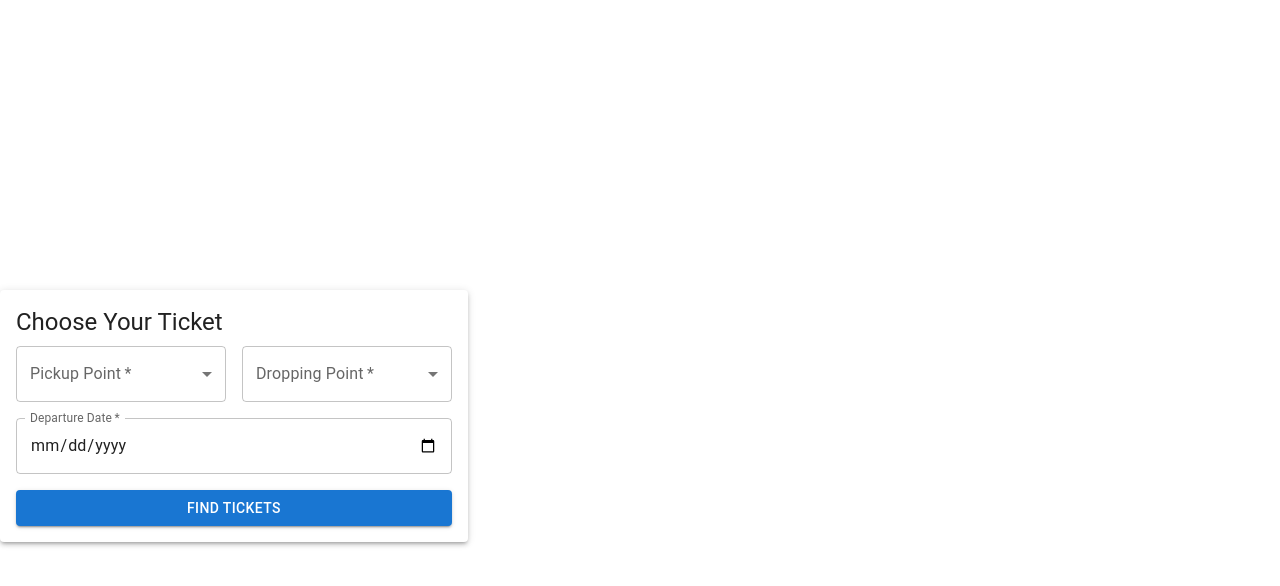
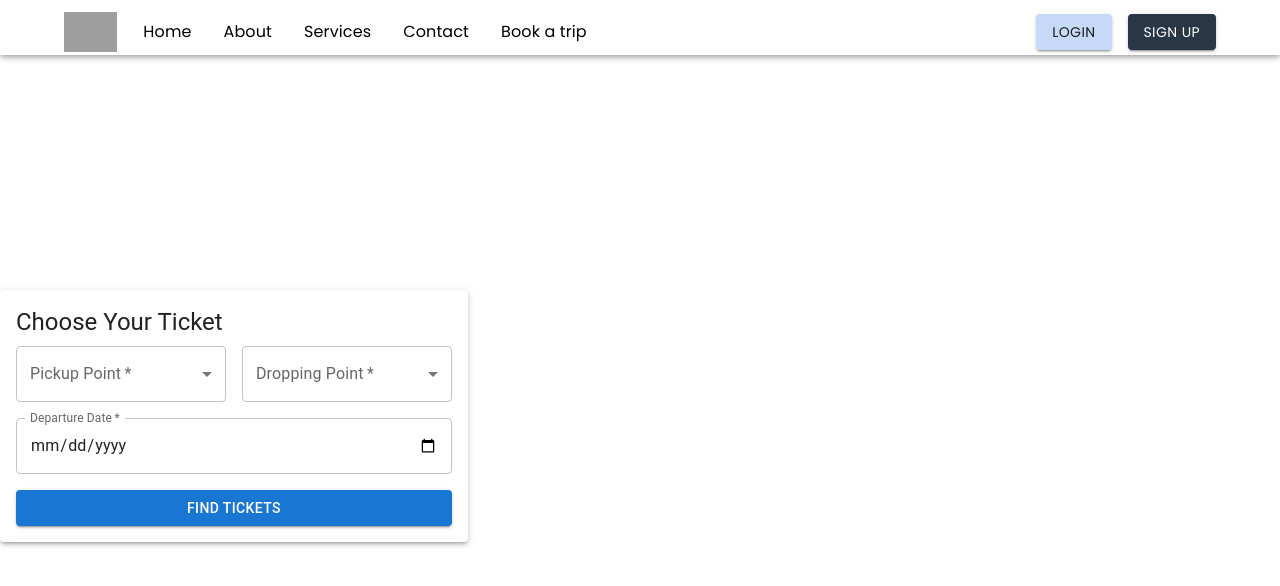
Before and after one commit to DisaraMethmali/GoRoute, a React (Vite) app in the folder bus-booking-system/: page /book in a window 1280 px wide. Shown: the top 586 px of the page. Built offline with nearby package versions, Linux system fonts and the light colour scheme; grey boxes are pictures that could not be loaded.

Commit message:
booking headere

```diff
--- a/bus-booking-system/src/pages/BookingPage.jsx
+++ b/bus-booking-system/src/pages/BookingPage.jsx
@@ -1,11 +1,15 @@
 import React from 'react'
 import BookingForm from '../components/BookingForm'
+import Header from '../components/Header'
 
 function BookingPage() {
   return (
+    <>
+      <Header />
     <div>
         <BookingForm></BookingForm>
     </div>
+    </>
   )
 }
 
```
